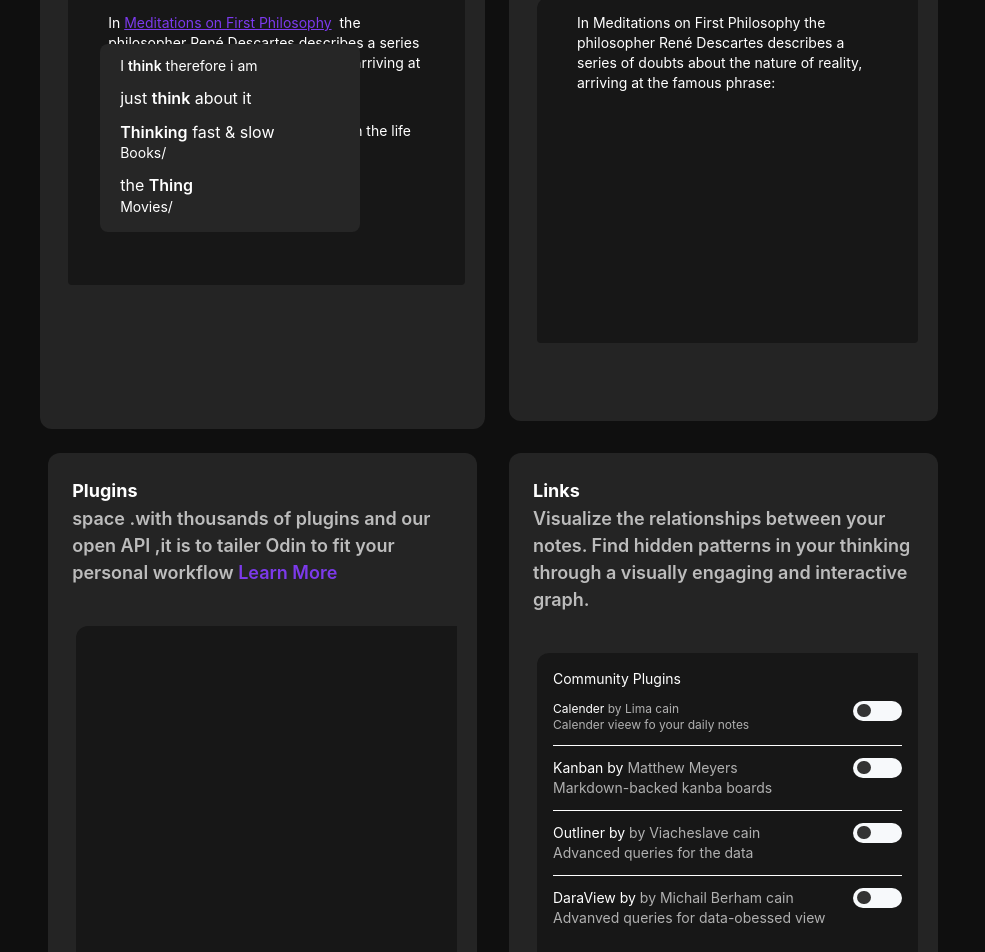
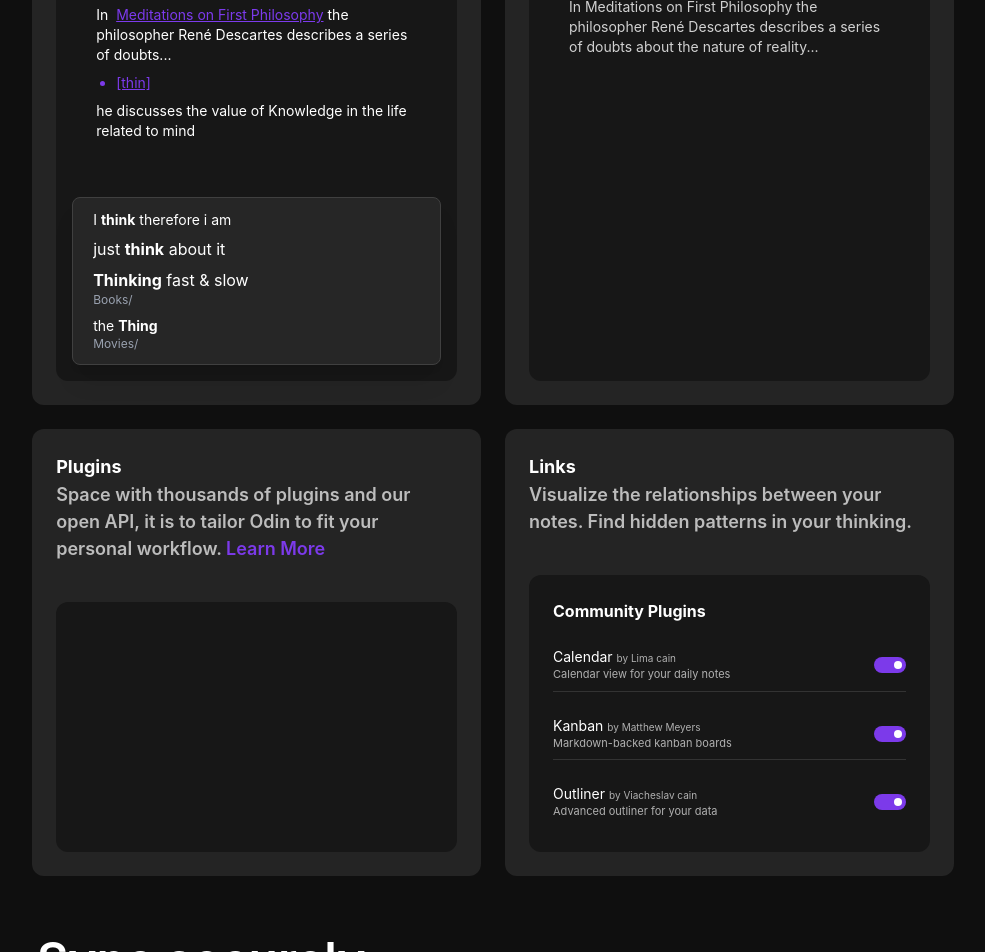
Before and after one commit to faris-dm/Odin-Sells-Organization, a React (Vite) app: page / in a window 1280 px wide. Shown: the part 2140-3092 px from the top of the page, without its empty margins (147-1132 px from the left). Built offline with nearby package versions, Linux system fonts and the light colour scheme.

Commit message:
fix: corect the responsivness problem  in ideas. for better view

```diff
--- a/src/pages/ideas.jsx
+++ b/src/pages/ideas.jsx
@@ -23,196 +23,140 @@ function Ideas() {
           </p>
         </div>
         {/* grid cols */}
-        <div className="grid grid-cols-1  md:grid-cols-2     lg:grid-cols-2   lg:mx-[10%] md:mx-[5%]   mx-10 ">
-          <div className="bg-[#242424]  m-2  p-6 rounded-xl  ">
+        <div className="grid grid-cols-1 md:grid-cols-2 gap-6 px-6 md:px-[5%] lg:px-[10%] w-full">
+          {/* CARD 1: LINKS WITH FLOATING MENU */}
+          <div className="bg-[#242424] p-6 rounded-xl flex flex-col h-full overflow-hidden">
             <h4 className="text-lg font-bold">Links</h4>
-            <p className="text-[18px]  text-[#BCBCBC] font-semibold mb-10 ">
+            <p className="text-[18px] text-[#BCBCBC] font-semibold mb-10">
               Create connections between your notes. Link anything and
               everything — ideas, people, places, books, and beyond. Invent your
               own personal Wikipedia.
             </p>
 
-            <div className="bg-[#171717] text-sm md:h-[50%] m-1 p-4 md:w-full  rounded-l-xl z-0 rounded-b-sm relative">
-              <p className=" text-normal font-[400]   md:mb-[14rem] mb-[10rem] px-6">
-                {" "}
-                <p className="py-2 z--1">
-                  In
+            <div className="bg-[#171717] text-sm p-4 rounded-xl relative min-h-[400px] flex-grow">
+              <div className="text-normal font-normal px-2 md:px-6">
+                <div className="py-2">
+                  In{" "}
                   <a
-                    className="text-[#7c3aed] px-1 underline hover:text[#7c3aea] "
+                    className="text-[#7c3aed] px-1 underline hover:text-[#7c3aea]"
                     href="#"
                   >
                     Meditations on First Philosophy
-                  </a>{" "}
-                  the philosopher René Descartes describes a series of doubts
-                  about the nature of reality, arriving at the famous phrase:
-                </p>{" "}
+                  </a>
+                  the philosopher René Descartes describes a series of doubts...
+                </div>
                 <ul className="list-disc mx-5">
-                  <li className="  text-[#7c3aea] underline">[thin]</li>
+                  <li className="text-[#7c3aea] underline">[thin]</li>
                 </ul>
-                he discuess the value of Knowladge in the life related to mind
-              </p>
-              <div className="absolute bg-[#262626] w-70 py-2  rounded-lg h-47 bottom-[18%] md:left-8 md:w-65 left-8 ">
-                <div className="px-4 py-1 text-sm   mb-[3px] hover:bg-[#404040]  mx-1 rounded-lg ">
-                  {" "}
-                  I{" "}
-                  <label className="font-[600]" htmlFor="">
-                    think
-                  </label>{" "}
-                  therefore i am{" "}
+                <p className="mt-2">
+                  he discusses the value of Knowledge in the life related to
+                  mind
+                </p>
+              </div>
+
+              {/* FLOATING MENU - Fixed to be responsive inside the card */}
+              <div className="absolute bottom-4 left-4 right-4 bg-[#262626] py-2 rounded-lg border border-[#404040] shadow-xl">
+                <div className="px-4 py-1 text-sm hover:bg-[#404040] rounded-lg mx-1">
+                  I <strong>think</strong> therefore i am
                 </div>
-                <div className="px-4 py-1 text-[16px]  mb-[3px]  hover:bg-[#404040]  mx-1 rounded-lg ">
-                  {" "}
-                  just{" "}
-                  <label className="font-[600]" htmlFor="">
-                    think
-                  </label>{" "}
-                  about it{" "}
+                <div className="px-4 py-1 text-[16px] hover:bg-[#404040] rounded-lg mx-1">
+                  just <strong>think</strong> about it
                 </div>
-                <div className="px-4  mb-[3px] py-1 text-[] hover:bg-[#404040]  mx-1 rounded-lg">
-                  {" "}
+                <div className="px-4 py-1 hover:bg-[#404040] rounded-lg mx-1">
                   <p className="text-[16px]">
-                    {" "}
-                    <label htmlFor="" className="font-[600] text-white">
-                      Thinking
-                    </label>{" "}
-                    fast & slow
+                    <strong>Thinking</strong> fast & slow
                   </p>
-                  <p className="text-sm">Books/</p>
+                  <p className="text-xs text-gray-400">Books/</p>
                 </div>
-
-                <div className="px-4  mb-[3px] py-1 text-[16px]   hover:bg-[#404040]  mx-1 rounded-lg">
-                  {" "}
-                  the{" "}
-                  <label className="font-[600] text-[#fff]" htmlFor="">
-                    Thing
-                  </label>{" "}
-                  <p className="text-sm  ">Movies/</p>
+                <div className="px-4 py-1 hover:bg-[#404040] rounded-lg mx-1">
+                  the <strong>Thing</strong>
+                  <p className="text-xs text-gray-400">Movies/</p>
                 </div>
               </div>
             </div>
-
-            {/* frist grid */}
           </div>
 
-          <div className="bg-[#242424]  m-4  p-6 rounded-xl  ">
-            {" "}
+          {/* CARD 2: LINKS SIMPLE */}
+          <div className="bg-[#242424] p-6 rounded-xl flex flex-col h-full">
             <h4 className="text-lg font-[700]">Links</h4>
-            <p className="text-[18px] text-[#BCBCBC] font-[600] mb-10 ">
+            <p className="text-[18px] text-[#BCBCBC] font-[600] mb-10">
               Create connections between your notes. Link anything and
               everything — ideas, people, places, books, and beyond. Invent your
               own personal Wikipedia.
             </p>
-            <div className="bg-[#171717] text-sm md:h-[60%] m-1 p-4 md:w-[100%]  rounded-l-xl z-0 rounded-b-sm relative">
-              <p className="  text-normal font-[400]   md:mb-[14rem] mb-[10rem] px-6">
-                {" "}
+            <div className="bg-[#171717] text-sm p-4 rounded-xl flex-grow min-h-[200px]">
+              <p className="px-4 md:px-6 opacity-80">
                 In Meditations on First Philosophy the philosopher René
                 Descartes describes a series of doubts about the nature of
-                reality, arriving at the famous phrase:{" "}
+                reality...
               </p>
             </div>
-            {/* frist grid */}
           </div>
 
-          <div className="bg-[#242424]  m-4  p-6 rounded-xl ">
-            {" "}
+          {/* CARD 3: PLUGINS */}
+          <div className="bg-[#242424] p-6 rounded-xl flex flex-col h-full">
             <h4 className="text-lg font-[700]">Plugins</h4>
             <p className="text-[18px] text-[#BCBCBC] font-[600] mb-10">
-              space .with thousands of plugins and our open API ,it is to tailer
-              Odin to fit your personal workflow{" "}
-              <a className="text-[#7c3aea] cursor-pointer" href="#">
+              Space with thousands of plugins and our open API, it is to tailor
+              Odin to fit your personal workflow.
+              <a className="text-[#7c3aea] cursor-pointer ml-1" href="#">
                 Learn More
               </a>
             </p>
-            <div className="bg-[#171717] text-sm md:h-[60%] m-1 p-4 md:w-[100%]  rounded-l-xl z-0 rounded-b-sm relative">
-              <p className="mb-[5rem]">
-                <div>
-                  <div>{/* lecture */}</div>
-                  <div>{/* images */}</div>
-                </div>
-              </p>
+            <div className="bg-[#171717] text-sm p-4 rounded-xl flex-grow min-h-[150px]">
+              {/* Content for Plugins goes here */}
             </div>
-            {/* frist grid */}
           </div>
 
-          <div className="bg-[#242424]  m-4  p-6 rounded-xl ">
-            {" "}
+          {/* CARD 4: COMMUNITY PLUGINS WITH SWITCHES */}
+          <div className="bg-[#242424] p-6 rounded-xl flex flex-col h-full">
             <h4 className="text-lg font-[700]">Links</h4>
             <p className="text-[18px] text-[#BCBCBC] font-[600] mb-10">
               Visualize the relationships between your notes. Find hidden
-              patterns in your thinking through a visually engaging and
-              interactive graph.
+              patterns in your thinking.
             </p>
-            <div className="bg-[#171717] text-sm h-[50%] md:h-[60%] m-1 p-4 md:w-[100%]  rounded-l-xl z-0 rounded-b-sm relative">
-              <p className="mb-[10rem] ">
-                {" "}
-                <div>
-                  <h2>Community Plugins</h2>
-                  <div className="flex justify-between py-3 border-b">
-                    <div className="text-xs">
-                      <p className="">
-                        Calender{" "}
-                        <label className="text-[#b0b0b0]  ">by Lima cain</label>
+            <div className="bg-[#171717] text-sm p-6 rounded-xl flex-grow">
+              <h2 className="font-bold text-base mb-4">Community Plugins</h2>
+              <div className="space-y-4">
+                {/* Switch Items */}
+                {[
+                  {
+                    name: "Calendar",
+                    author: "Lima cain",
+                    desc: "Calendar view for your daily notes",
+                  },
+                  {
+                    name: "Kanban",
+                    author: "Matthew Meyers",
+                    desc: "Markdown-backed kanban boards",
+                  },
+                  {
+                    name: "Outliner",
+                    author: "Viacheslav cain",
+                    desc: "Advanced outliner for your data",
+                  },
+                ].map((item, i) => (
+                  <div
+                    key={i}
+                    className="flex justify-between items-center py-2 border-b border-[#333] last:border-0"
+                  >
+                    <div>
+                      <p className="text-white">
+                        {item.name}{" "}
+                        <span className="text-[#b0b0b0] text-[10px]">
+                          by {item.author}
+                        </span>
                       </p>
-                      <p className="text-[#b0b0b0]">
-                        Calender vieew fo your daily notes
-                      </p>
+                      <p className="text-[#b0b0b0] text-[11px]">{item.desc}</p>
                     </div>
-                    <Switch />
+                    <div className="w-8 h-4 bg-[#7c3aea] rounded-full relative">
+                      <div className="absolute right-1 top-1 w-2 h-2 bg-white rounded-full"></div>
+                    </div>
                   </div>
-                  {/* frist setion */}
-                  <div className="flex justify-between py-3 border-b">
-                    <div className="">
-                      <p className="">
-                        Kanban by{" "}
-                        <label className="text-[#b0b0b0]  ">
-                          Matthew Meyers
-                        </label>
-                      </p>
-                      <p className="text-[#b0b0b0]  ">
-                        {" "}
-                        Markdown-backed kanba boards
-                      </p>
-                    </div>
-                    <Switch />
-                  </div>
-                  {/* 3rd section */}
-                  <div className="flex justify-between py-3 border-b">
-                    <div>
-                      <p>
-                        Outliner by{" "}
-                        <label className="text-[#b0b0b0]  ">
-                          by Viacheslave cain
-                        </label>
-                      </p>
-                      <p className="text-[#b0b0b0]  ">
-                        Advanced queries for the data{" "}
-                      </p>
-                    </div>
-                    <Switch />
-                  </div>
-                  {/*  fourth section */}
-                  <div className="flex justify-between py-3">
-                    <div>
-                      <p>
-                        DaraView by{" "}
-                        <label className="text-[#b0b0b0]  ">
-                          by Michail Berham cain
-                        </label>
-                      </p>
-                      <p className="text-[#b0b0b0]  ">
-                        Advanved queries for data-obessed view
-                      </p>
-                    </div>
-                    <Switch />
-                  </div>
-                </div>
-              </p>
+                ))}
+              </div>
             </div>
-            {/* frist grid */}
           </div>
-          {/*  final touch  */}
-
-          {/*  three  ends here */}
         </div>
         <div className=" my-10 mx-10 ">
           <div className="lg:flex items-center justify-center gap-5">
```
